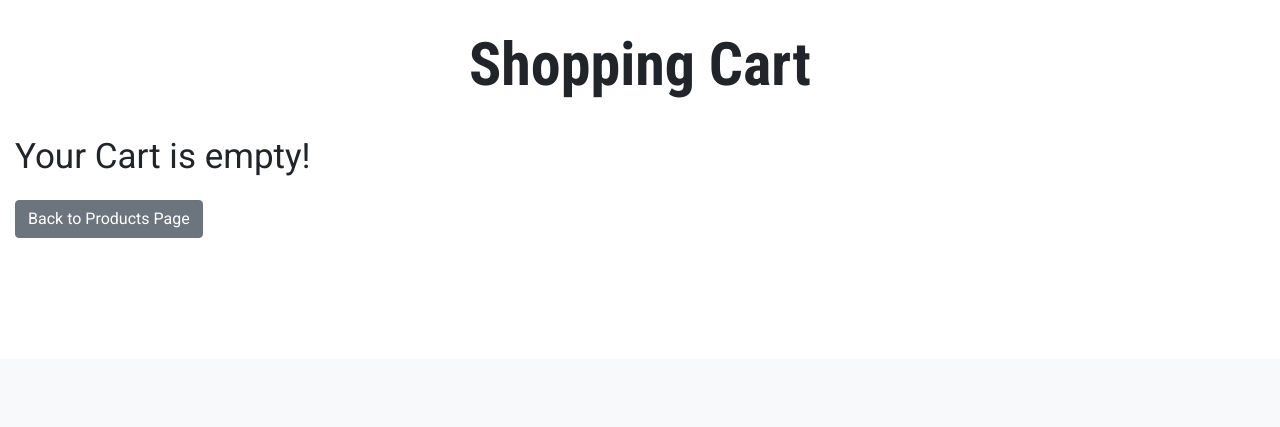
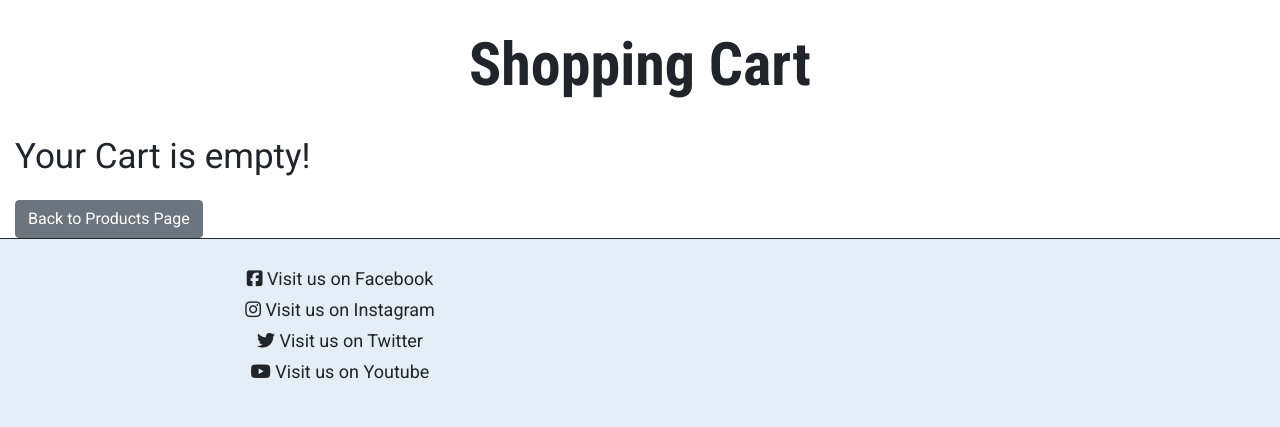
Before and after one commit to fenton1000/mf-portfolio-five-big-boring-shop, a Django app: page /cart/ in a window 1280 px wide. Shown: the part 441-868 px from the top of the page. Before the commit the page ends 679 px from the top, so only its background shows below. Run offline with Django 3.2, Linux system fonts and the light colour scheme; some libraries are stand-ins or nearby versions.

Commit message:
Add the footer and socials

```diff
--- a/static/css/styles.css
+++ b/static/css/styles.css
@@ -196,9 +196,39 @@ form textarea:hover {
     display: block;
 }
 
+footer {
+    background-color: #e4eef7;
+    border-top: 1px solid #212529;
+}
+
+
+footer ul {
+    display: flex;
+    flex-direction: column;
+    align-items: center;
+}
+
+footer li {
+    display: inline-block;
+    font-size: 18px;
+    margin: 2px;
+}
+
+footer a {
+    color: #212529;
+}
+
+.socials {
+    color: #212529;
+}
+
 /* For Screens 767px wide and down */
 @media screen and (max-width: 767px) {
     .hero {
+        display: none;
+    }
+
+    .socials {
         display: none;
     }
 
@@ -217,6 +247,10 @@ form textarea:hover {
     .business {
         height: 20vw;
     }
+
+    footer ul {
+        align-items: start;
+    }
 }
 
 /* For Screens 768px wide and up */
--- a/templates/base.html
+++ b/templates/base.html
@@ -166,6 +166,40 @@
     {% block content %}
     {% endblock %}
 
+    <footer>
+        <div class="container-fluid">
+            <div class="row py-4">
+                <div class="col-6">
+                    <ul>
+                        <li><a href="https://www.facebook.com/" target="_blank" rel="noopener"
+                                aria-label="Visit us on Facebook (opens in a new tab)"><i
+                                    class="fa-brands fa-square-facebook"></i> <span class="socials">Visit us on
+                                    Facebook</span></a>
+                        </li>
+                        <li><a href="https://www.instagram.com/" target="_blank" rel="noopener"
+                                aria-label="Visit us on Instagram (opens in a new tab)"><i
+                                    class="fa-brands fa-instagram"></i> <span class="socials">Visit us on
+                                    Instagram</span></a>
+                        </li>
+                        <li><a href="https://twitter.com/" target="_blank" rel="noopener"
+                                aria-label="Visit us on Twitter (opens in a new tab)"><i
+                                    class="fa-brands fa-twitter"></i> <span class="socials">Visit us on
+                                    Twitter</span></a>
+                        </li>
+                        <li><a href="https://www.youtube.com/" target="_blank" rel="noopener"
+                                aria-label="Visit us on youtube (opens in a new tab)"><i
+                                    class="fa-brands fa-youtube"></i> <span class="socials">Visit us on
+                                    Youtube</span></a>
+                        </li>
+                    </ul>
+                </div>
+                <div class="col-6">
+
+                </div>
+            </div>
+        </div>
+    </footer>
+
     {% block postloadjs %}
     {% endblock %}
 
```
